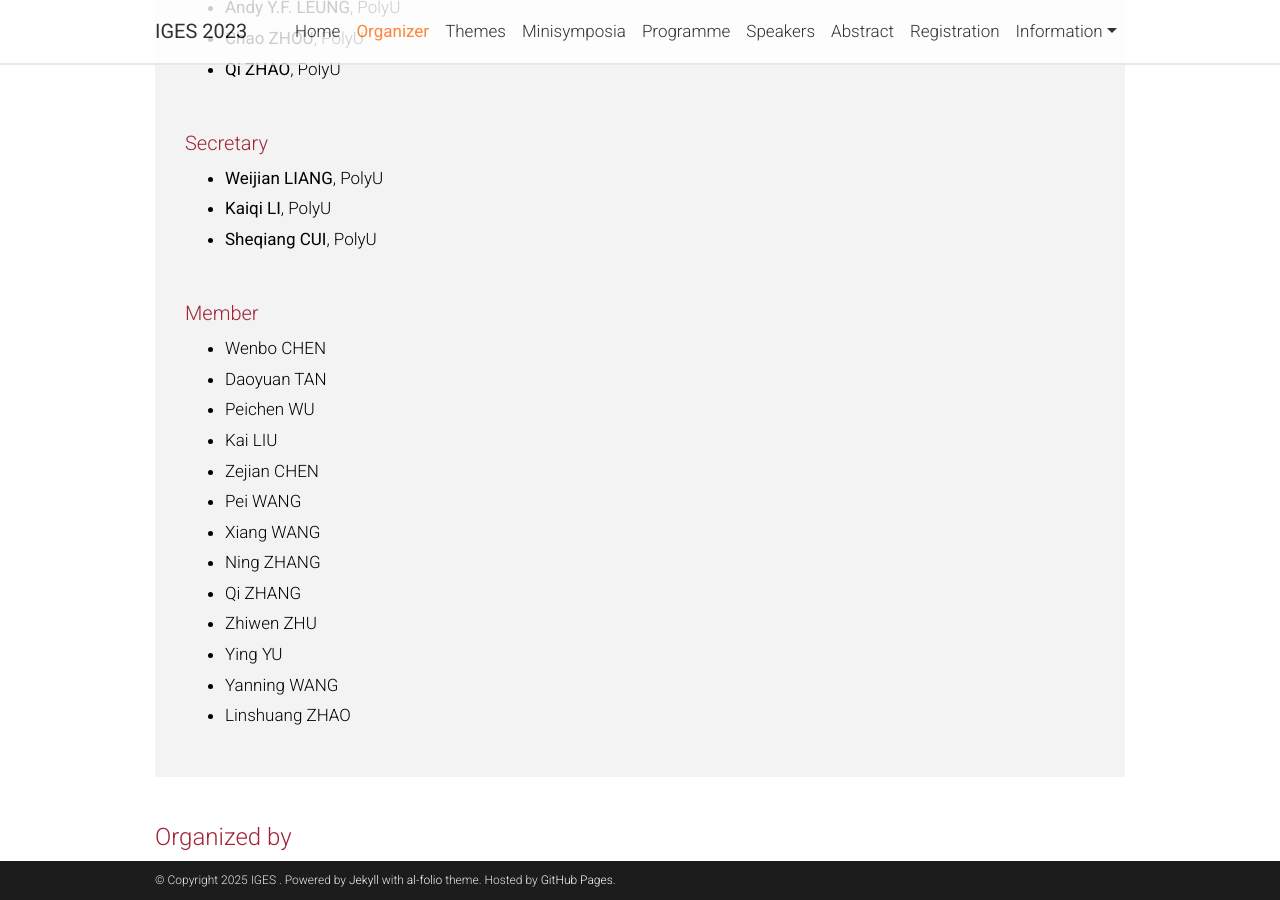
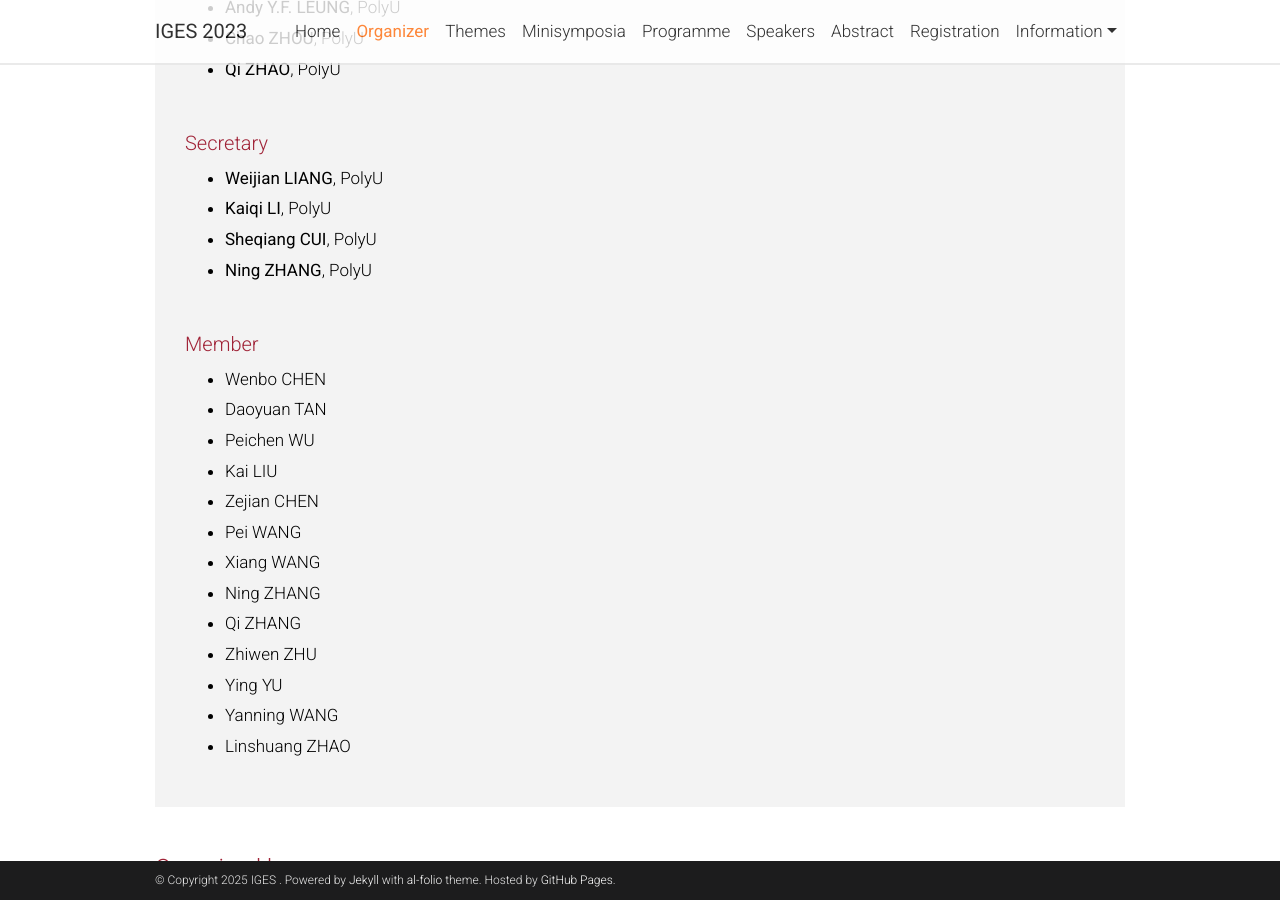
Before and after one commit to iges2023/iges2023.github.io, a Jekyll site: the page built from _pages/organizers.md, in a window 1280 px wide and 900 px high, scrolled down 775 px. Built offline with Jekyll 4.4.1, drawn with Linux system fonts in a browser that asks for light colours; full-size pictures stand in for the smaller copies a plugin makes; comment, search, counter and statistics services are not loaded; a style sheet for code colours, icons or effects is not loaded.

Commit message:
update secretary information

```diff
--- a/_pages/organizers.md
+++ b/_pages/organizers.md
@@ -27,6 +27,7 @@ nav_order: 1
         <li><b>Weijian LIANG</b>, PolyU</li>
         <li><b>Kaiqi LI</b>, PolyU</li>
         <li><b>Sheqiang CUI</b>, PolyU</li>
+        <li><b>Ning ZHANG</b>, PolyU</li>
     </ul>
     <br>
     <h5>Member</h5>
```
